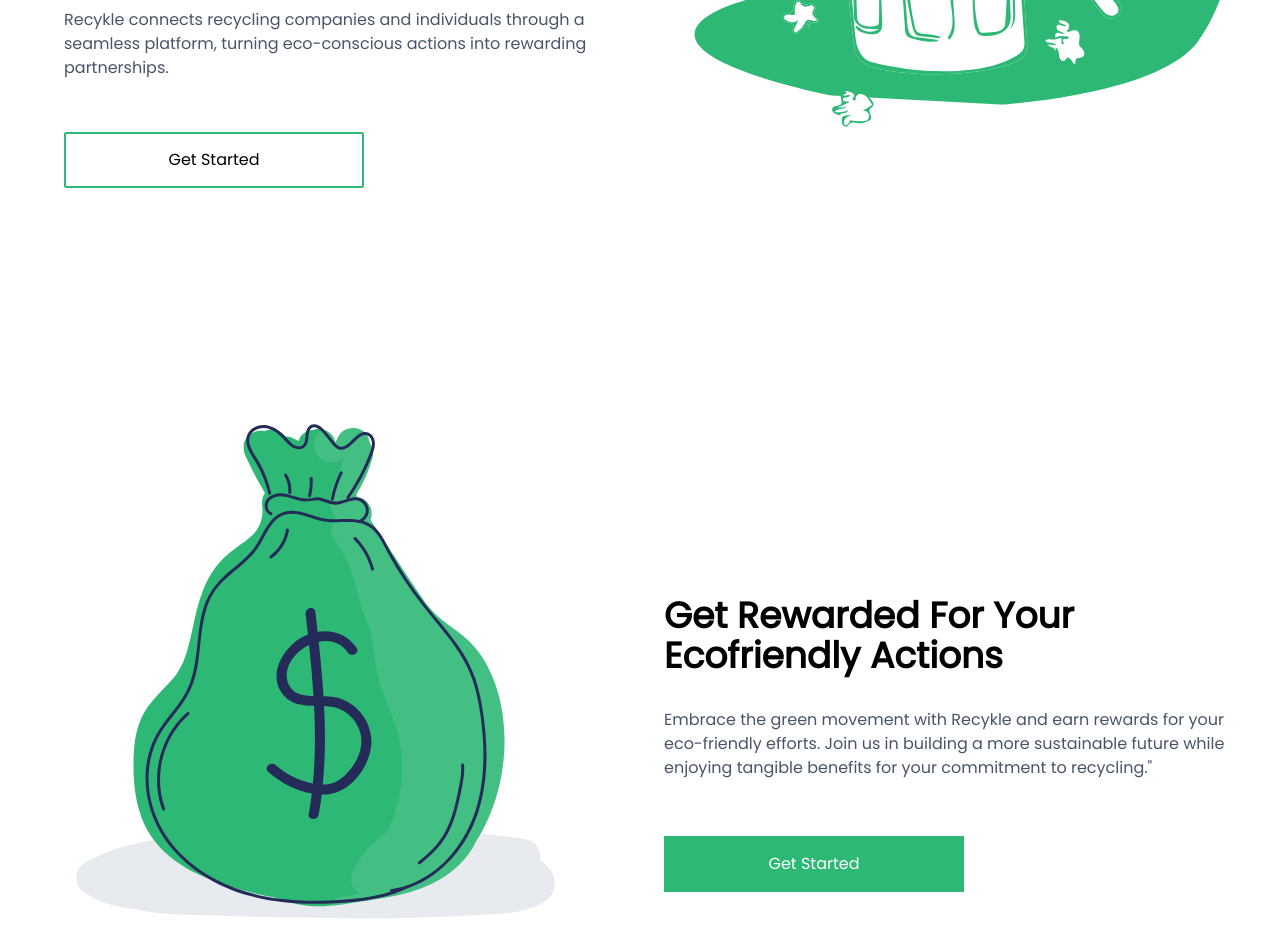
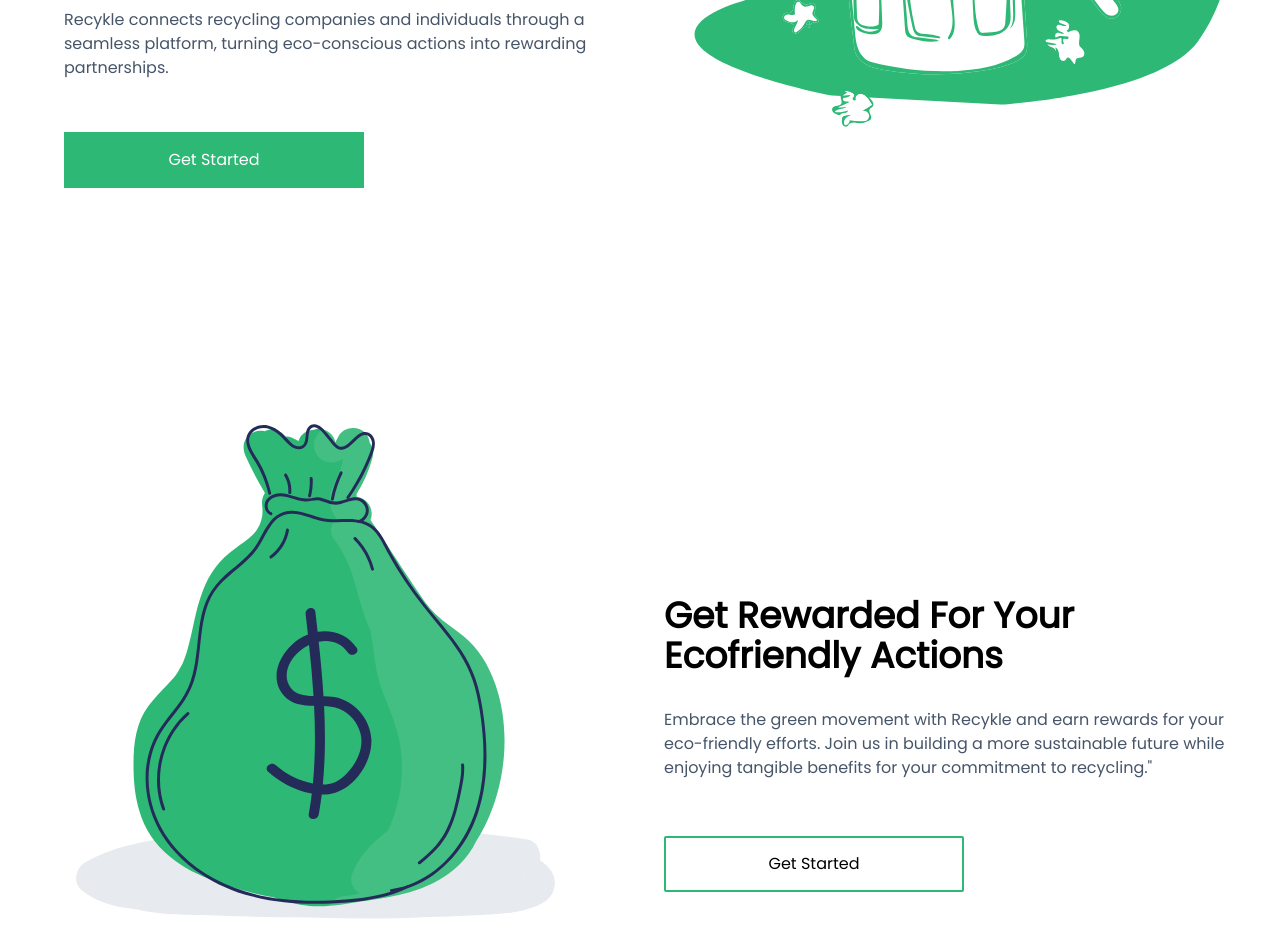
Before and after one commit to Adedoyin-Emmanuel/Recykle, a React (Vite) app: page / in a window 1280 px wide. Shown: the part 460-1412 px from the top of the page. Built offline with nearby package versions, Linux system fonts and the light colour scheme.

Commit message:
Updated Home page

```diff
--- a/src/pages/Home/Home.tsx
+++ b/src/pages/Home/Home.tsx
@@ -23,7 +23,7 @@ const Home: React.FC = (): JSX.Element => {
               </p>
 
               <section className="action-button flex my-8">
-                <Button outline className="w-2/4">
+                <Button outline={false} className="w-2/4">
                   get started
                 </Button>
               </section>
@@ -52,7 +52,7 @@ const Home: React.FC = (): JSX.Element => {
                 commitment to recycling."
               </p>
               <section className="action-button flex my-10  hover:border-green-300">
-                <Button outline={false} className="w-2/4">
+                <Button outline className="w-2/4">
                   get started
                 </Button>
               </section>
```
